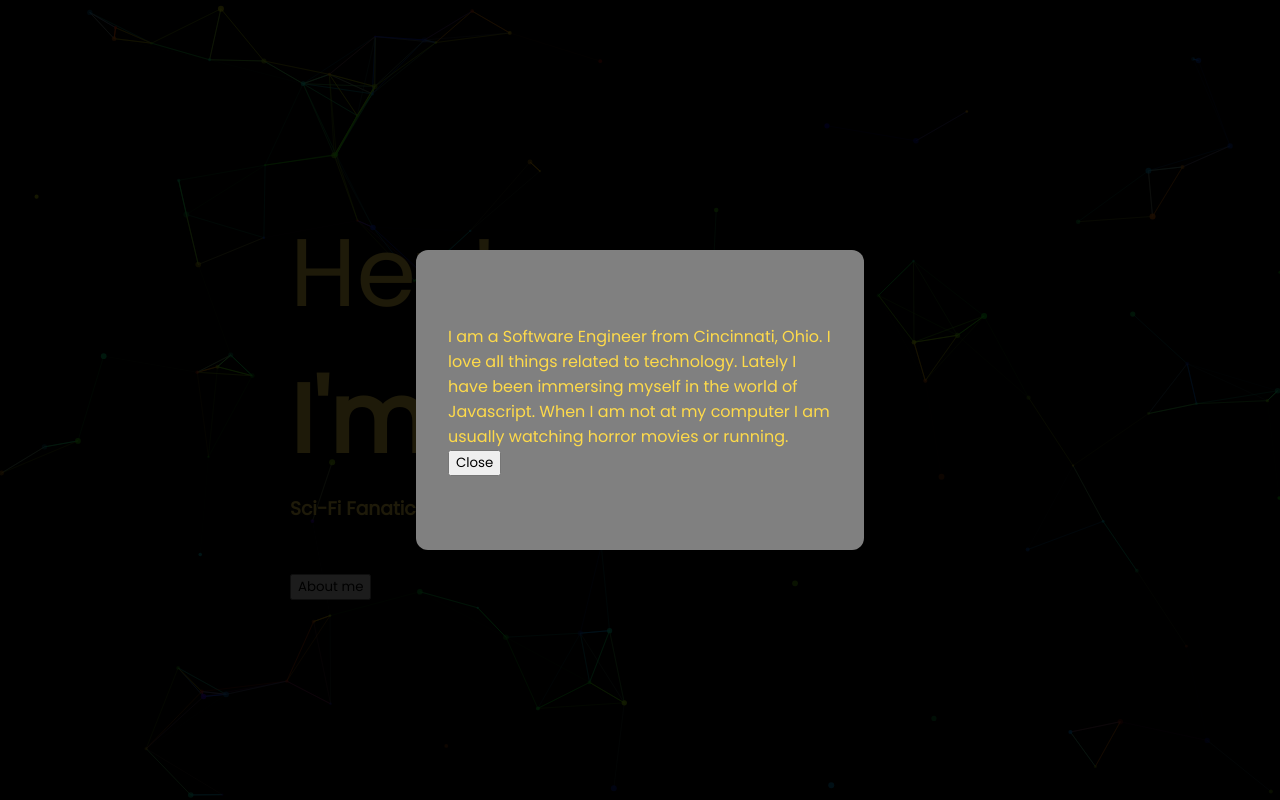
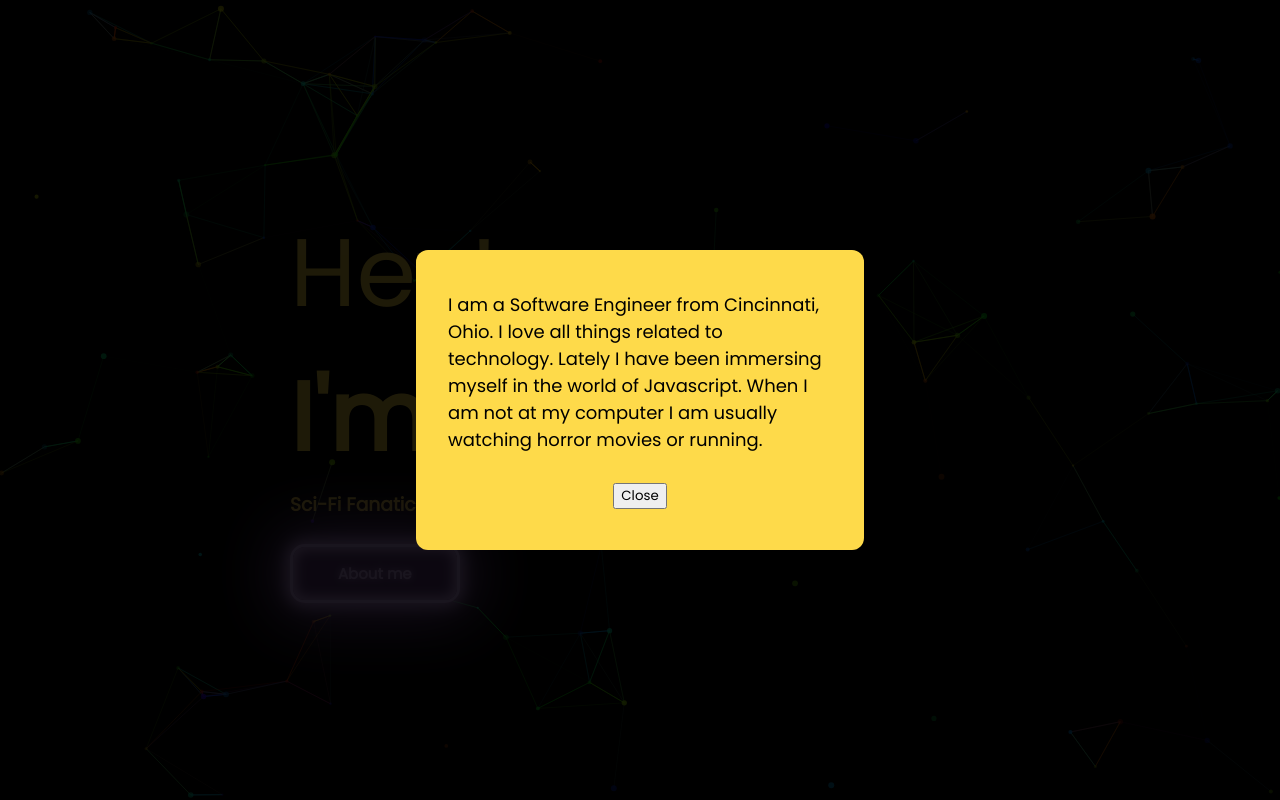
Before and after one commit to ramather/PortfolioWebsite, a React (Create React App) app: page / in a window 1280 px wide. Both pictures are taken after a click on the button "About me". Shown: the top 800 px of the page. Built offline with nearby package versions, Linux system fonts and the light colour scheme.

Commit message:
just savin

```diff
--- a/src/components/intro/buttons/Button.jsx
+++ b/src/components/intro/buttons/Button.jsx
@@ -1,6 +1,7 @@
-import { motion } from "framer-motion";
+import { motion, AnimatePresence } from "framer-motion";
 import { useState } from "react";
 import Modal from "./modal/modal";
+import "./button.scss";
 
 const Button = () => {
   const [modalOpen, setModalOpen] = useState(false);
@@ -10,6 +11,7 @@ const Button = () => {
   return (
     <div>
       <motion.button
+        className="button"
         whileHover={{ scale: 1.1 }}
         whileTap={{ scale: 0.9 }}
         onClick={() => (modalOpen ? close() : open())}
@@ -17,8 +19,13 @@ const Button = () => {
         About me
       </motion.button>
 
-      {modalOpen && <Modal modalOpen={modalOpen} handleClose={close}/>}
-
+      <AnimatePresence
+        initial={false}
+        exitBeforeEnter={true}
+        onExitComplete={() => null}
+      >
+        {modalOpen && <Modal modalOpen={modalOpen} handleClose={close} />}
+      </AnimatePresence>
     </div>
   );
 };
--- a/src/components/intro/buttons/button.scss
+++ b/src/components/intro/buttons/button.scss
@@ -0,0 +1,36 @@
+/* From cssbuttons.io */
+.button {
+    --glow-color: rgb(217, 176, 255);
+    --glow-spread-color: rgba(191, 123, 255, 0.781);
+    --enhanced-glow-color: rgb(231, 206, 255);
+    --btn-color: rgb(100, 61, 136);
+    border: .25em solid var(--glow-color);
+    padding: 1em 3em;
+    color: var(--glow-color);
+    font-size: 15px;
+    font-weight: bold;
+    background-color: var(--btn-color);
+    border-radius: 1em;
+    outline: none;
+    box-shadow: 0 0 1em .25em var(--glow-color),
+           0 0 4em 1em var(--glow-spread-color),
+           inset 0 0 .75em .25em var(--glow-color);
+    text-shadow: 0 0 .5em var(--glow-color);
+    position: relative;
+    transition: all 0.3s;
+   }
+
+
+   button:hover {
+    color: var(--btn-color);
+    background-color: var(--glow-color);
+    box-shadow: 0 0 1em .25em var(--glow-color),
+           0 0 4em 2em var(--glow-spread-color),
+           inset 0 0 .75em .25em var(--glow-color);
+   }
+
+   button:active {
+    box-shadow: 0 0 0.6em .25em var(--glow-color),
+           0 0 2.5em 2em var(--glow-spread-color),
+           inset 0 0 .5em .25em var(--glow-color);
+   }
--- a/src/components/intro/buttons/modal/modal.css
+++ b/src/components/intro/buttons/modal/modal.css
@@ -1,4 +1,4 @@
-.modal{
+.modal {
   width: clamp(30%, 300px, 90%);
   height: min(50%, 300px);
 
@@ -9,6 +9,15 @@
   flex-direction: column;
   align-items: center;
   justify-content: center;
+  color: black;
+  background-color: #feda4a;
+  font-weight: 500;
+}
 
-    background-color: grey;
+.card {
+  display: flex;
+  flex-direction: column;
+  align-items: center;
+  justify-content: center;
+  font-size: 18px;
 }
--- a/src/components/intro/buttons/modal/modal.jsx
+++ b/src/components/intro/buttons/modal/modal.jsx
@@ -30,10 +30,11 @@ const Modal = ({ handleClose, text }) => {
         variants={dropIn}
         initial="hidden"
         animate="visible"
+        drag
       >
         <div className="card">
-          <p>
-            {" "}
+          <p style={{marginBottom: "30px"}}>
+
             I am a Software Engineer from Cincinnati, Ohio. I love all things
             related to technology. Lately I have been immersing myself in the
             world of Javascript. When I am not at my computer I am usually
```
Also changed, not shown: src/components/intro/intro.jsx (+3 -5 lines). Lines whose indentation alone changed are shown as unchanged.
